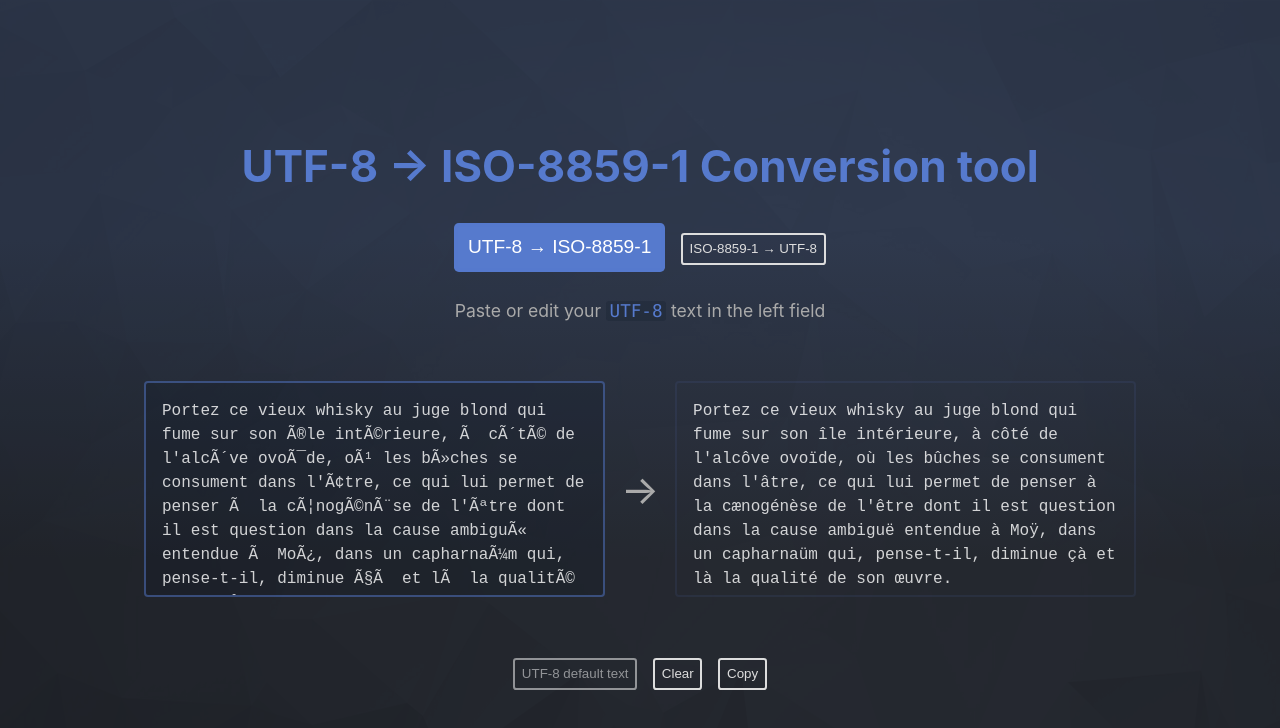
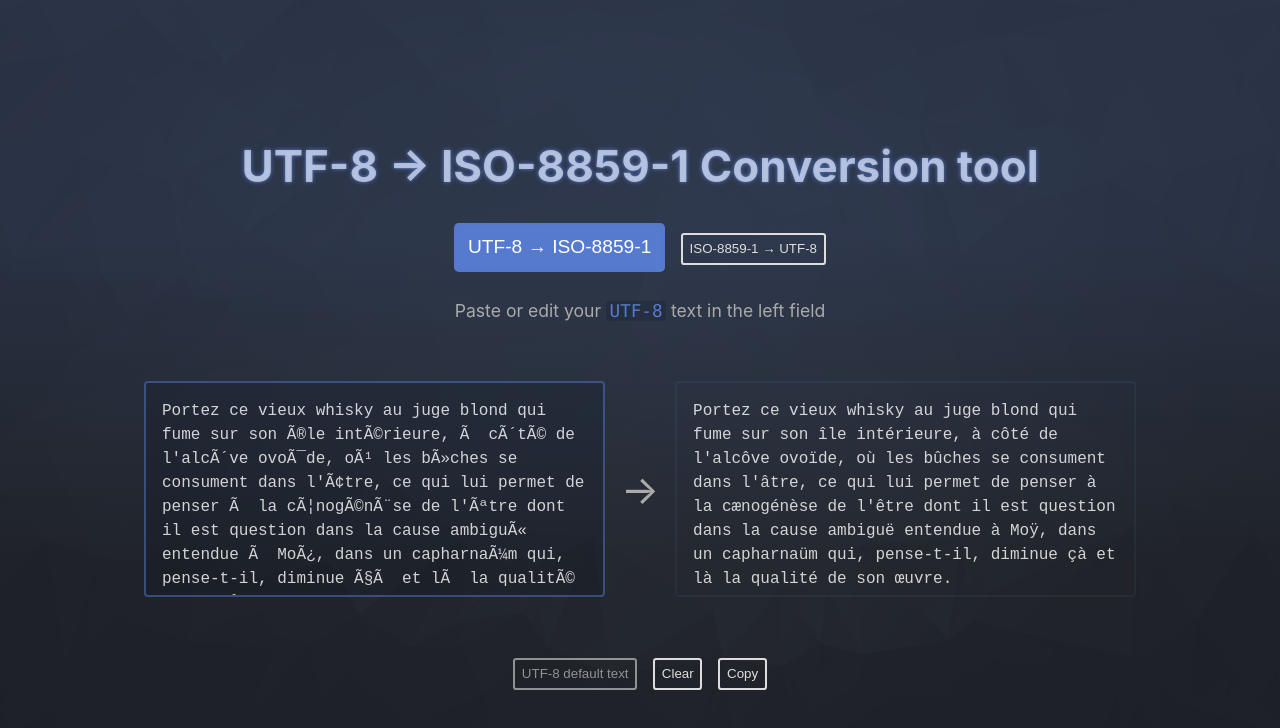
Before and after one commit to Dweez/utf8-iso-convert, a React (Create React App) app: page / in a window 1280 px wide. Shown: the top 728 px of the page. Built offline with nearby package versions, Linux system fonts and the light colour scheme; the HTML template or start-up script is replaced by a standard one.

Commit message:
background

```diff
--- a/src/App.css
+++ b/src/App.css
@@ -1,14 +1,17 @@
 .App {
   text-align: center;
+  background: linear-gradient(0deg, #282c34 30%, #343f55 70%);
 }
 h1 {
   /* color: #fff; */
-  color: rgba(86, 122, 205, 1);
+  color: rgba(223, 230, 244, 0.7);
   font-size: calc(20px + 3vmin);
+  text-shadow: 0 0 4px #567acd;
 }
 .converter-container {
   /* background-color: #282c34; */
-  background: url(/mozaic_60.png), linear-gradient(0deg, #282c34 30%, #343f55 70%) no-repeat center center / cover fixed;
+  background-image: url(/mozaic_60.png);
+  background-size: cover;
   min-height: 100vh;
   display: flex;
   flex-direction: column;
--- a/src/components/converter/converter.css
+++ b/src/components/converter/converter.css
@@ -107,6 +107,9 @@ button.selected {
   border: 4px solid rgba(86, 122, 205, 0.8);
   background: rgba(86, 122, 205, 1);
 }
+button.selected:hover {
+  border: 4px solid rgba(86, 122, 205, 0.8);
+}
 button:last-child{
   margin-right: 0;
 }
```
